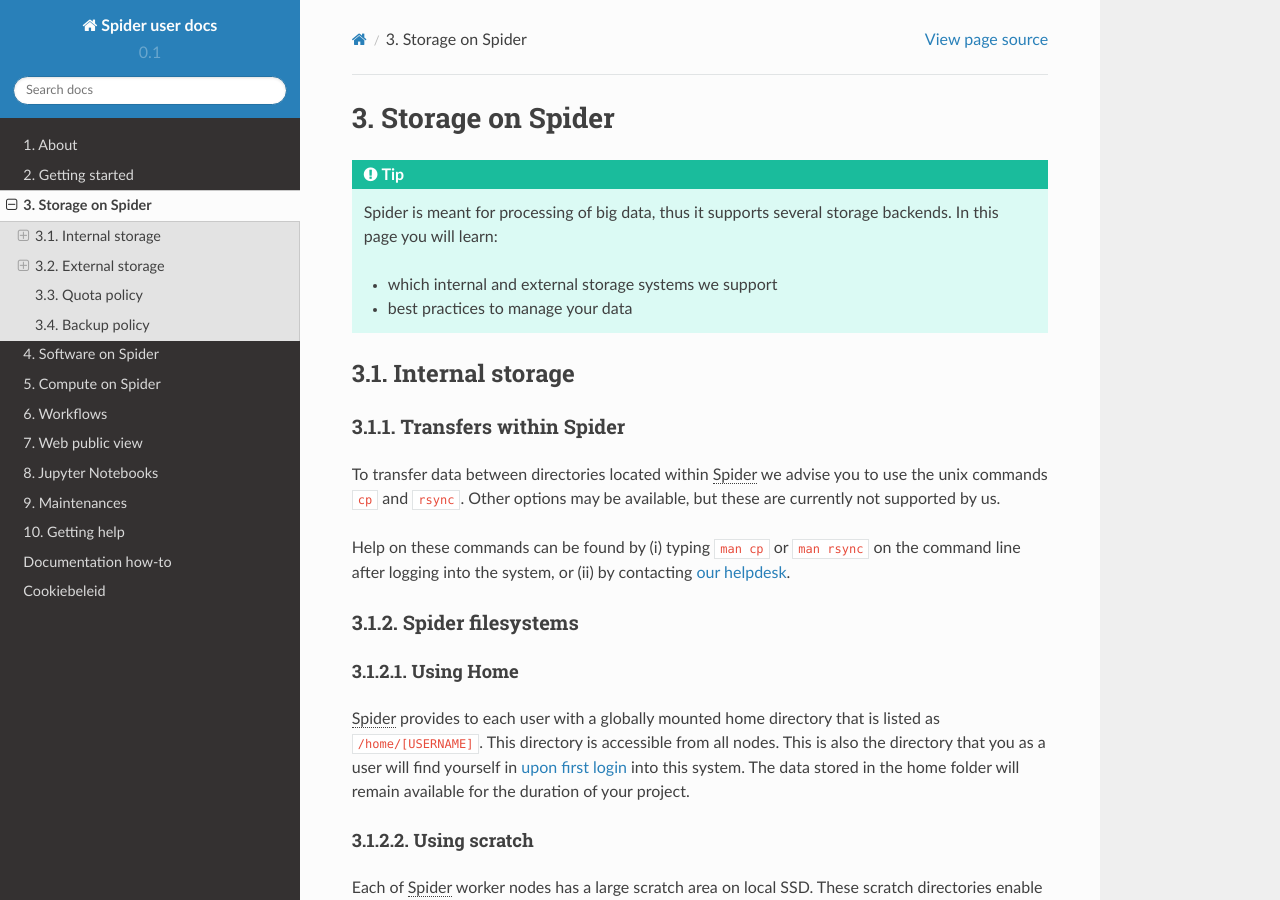
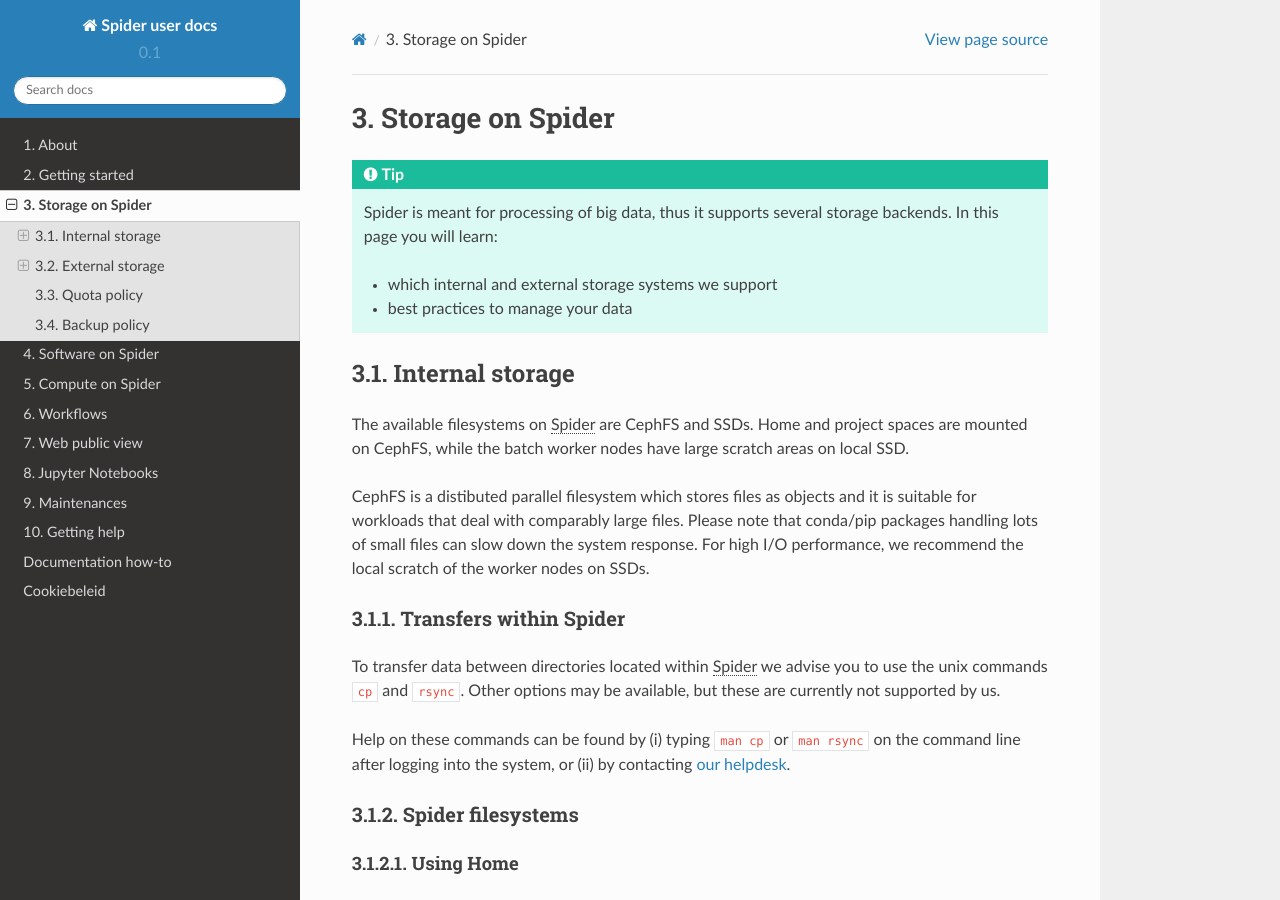
Before and after one commit to sara-nl/spiderdocs, a Sphinx documentation site: the page built from source/Pages/storage_on_spider.rst, in a window 1280 px wide and 900 px high. Built offline with Sphinx 7.4.7 and the Read the Docs theme 2.0.0, drawn with Linux system fonts in a browser that asks for light colours.

```diff
--- a/source/Pages/compute_on_spider.rst
+++ b/source/Pages/compute_on_spider.rst
@@ -108,6 +108,12 @@ The example below shows how to start an interactive session on a normal partitio
   srun --partition=normal --time=00:60:00 -c 1 --ntasks-per-node=1 --pty bash -i -l
 
 To stop your session and return to the login node, type ``exit``.
+
+The example below shows how to start an interactive session on a single core of a specific worker node;
+
+.. code-block:: bash
+
+  srun -c 1 --time=01:00:00 --nodelist=wn-db-02 --x11 --pty bash -i -l
 
 
 Submitting a Job Script with `sbatch`
--- a/source/Pages/storage_on_spider.rst
+++ b/source/Pages/storage_on_spider.rst
@@ -15,6 +15,14 @@ Storage on Spider
 ================
 Internal storage
 ================
+
+The available filesystems on :abbr:`Spider (Symbiotic Platform(s) for Interoperable Data Extraction and Redistribution)`
+are CephFS and SSDs. Home and project spaces are mounted on CephFS, while the batch worker nodes have
+large scratch areas on local SSD.
+
+CephFS is a distibuted parallel filesystem which stores files as objects and it is suitable for workloads
+that deal with comparably large files. Please note that conda/pip packages handling lots of small files can
+slow down the system response. For high I/O performance, we recommend the local scratch of the worker nodes on SSDs.
 
 .. _transfers-within-spider:
 
```
Also changed, not shown: source/Pages/storage/grid-interface.rst (+6 -1 lines).
